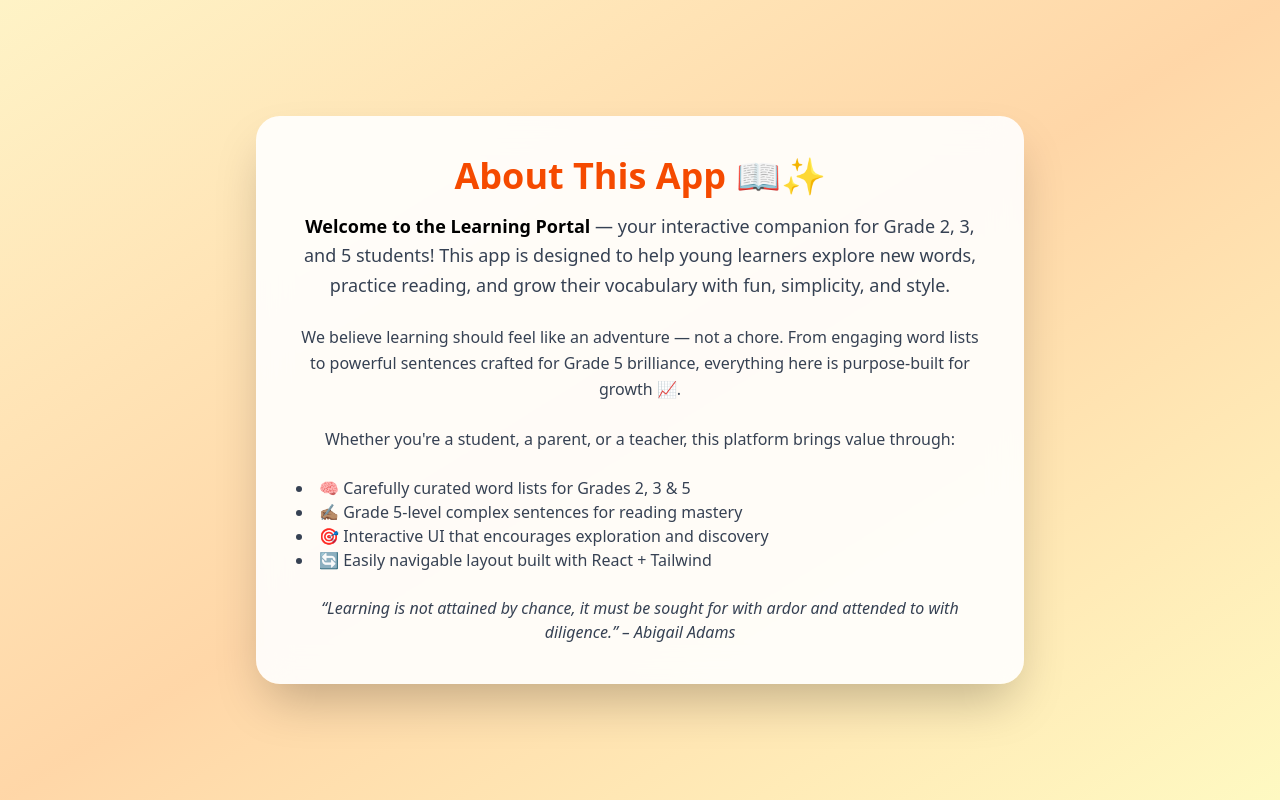
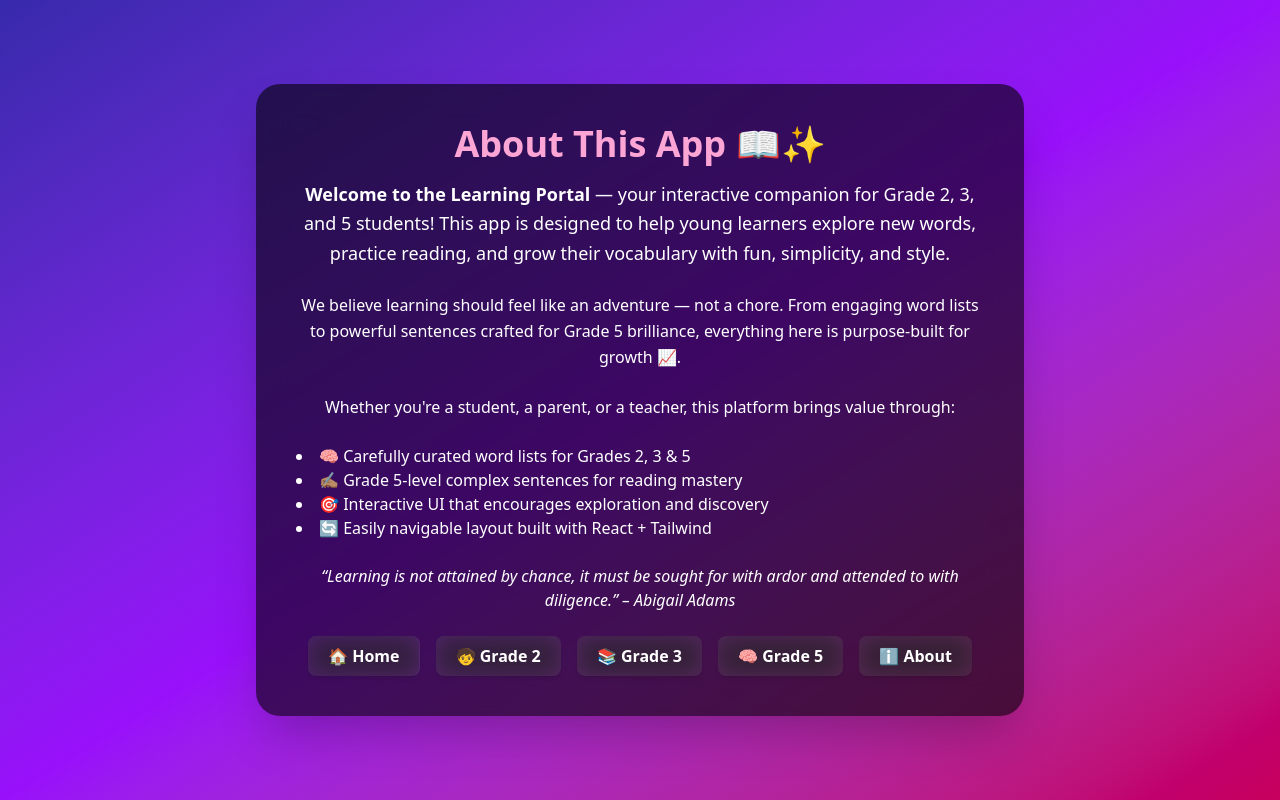
Before and after one commit to dikie001/KidZone, a React (Vite) app: page /about in a window 1280 px wide. Built offline with nearby package versions, Linux system fonts and the light colour scheme.

Commit message:
feat: Revamp About and Memory components with enhanced styling and navigation links

```diff
--- a/src/About.jsx
+++ b/src/About.jsx
@@ -1,32 +1,67 @@
 import React from "react";
+import { Link } from "react-router-dom";
 
 const About = () => {
   return (
-    <div className="min-h-screen bg-gradient-to-br from-amber-100 via-orange-200 to-yellow-100 p-8 flex flex-col items-center justify-center text-center">
-      <div className="bg-white/90 backdrop-blur-lg shadow-2xl rounded-3xl p-10 max-w-3xl">
-        <h1 className="text-4xl font-extrabold text-orange-600 mb-4">About This App 📖✨</h1>
-        <p className="text-lg text-gray-700 leading-relaxed mb-6">
-          <span className="font-semibold text-black">Welcome to the Learning Portal</span> — your interactive companion for Grade 2, 3, and 5 students!
+    <div className="min-h-screen bg-gradient-to-br from-indigo-800 via-purple-600 to-pink-700 p-8 flex flex-col items-center justify-center text-center">
+      <div className="bg-black/60 backdrop-blur-lg shadow-2xl rounded-3xl p-10 max-w-3xl">
+        <h1 className="text-4xl font-extrabold text-pink-300 mb-4">About This App 📖✨</h1>
+        <p className="text-lg text-white leading-relaxed mb-6">
+          <span className="font-semibold text-white">Welcome to the Learning Portal</span> — your interactive companion for Grade 2, 3, and 5 students!
           This app is designed to help young learners explore new words, practice reading, and grow their vocabulary with fun, simplicity, and style.
         </p>
 
-        <p className="text-gray-700 leading-relaxed mb-6">
+        <p className="text-white leading-relaxed mb-6">
           We believe learning should feel like an adventure — not a chore. From engaging word lists to powerful sentences crafted for Grade 5 brilliance,
           everything here is purpose-built for growth 📈.
         </p>
 
-        <p className="text-gray-700 leading-relaxed mb-6">
+        <p className="text-white leading-relaxed mb-6">
           Whether you're a student, a parent, or a teacher, this platform brings value through:
         </p>
 
-        <ul className="text-left text-gray-700 list-disc list-inside mb-6">
+        <ul className="text-left text-white list-disc list-inside mb-6">
           <li>🧠 Carefully curated word lists for Grades 2, 3 & 5</li>
           <li>✍🏽 Grade 5-level complex sentences for reading mastery</li>
           <li>🎯 Interactive UI that encourages exploration and discovery</li>
           <li>🔄 Easily navigable layout built with React + Tailwind</li>
         </ul>
 
-        <p className="text-gray-700 italic">“Learning is not attained by chance, it must be sought for with ardor and attended to with diligence.” – Abigail Adams</p>
+        <p className="text-white italic">“Learning is not attained by chance, it must be sought for with ardor and attended to with diligence.” – Abigail Adams</p>
+
+        {/* Navigation Links */}
+        <div className="flex flex-wrap gap-4 justify-center mt-6">
+          <Link
+            to="/"
+            className="bg-white/10 hover:bg-white/20 py-2 px-5 rounded-lg text-white font-semibold shadow-md backdrop-blur-md transition"
+          >
+            🏠 Home
+          </Link>
+          <Link
+            to="/grade-2"
+            className="bg-white/10 hover:bg-white/20 py-2 px-5 rounded-lg text-white font-semibold shadow-md backdrop-blur-md transition"
+          >
+            🧒 Grade 2
+          </Link>
+          <Link
+            to="/grade-3"
+            className="bg-white/10 hover:bg-white/20 py-2 px-5 rounded-lg text-white font-semibold shadow-md backdrop-blur-md transition"
+          >
+            📚 Grade 3
+          </Link>
+          <Link
+            to="/grade-5"
+            className="bg-white/10 hover:bg-white/20 py-2 px-5 rounded-lg text-white font-semibold shadow-md backdrop-blur-md transition"
+          >
+            🧠 Grade 5
+          </Link>
+          <Link
+            to="/about"
+            className="bg-white/10 hover:bg-white/20 py-2 px-5 rounded-lg text-white font-semibold shadow-md backdrop-blur-md transition"
+          >
+            ℹ️ About
+          </Link>
+        </div>
       </div>
     </div>
   );
--- a/src/Memory.jsx
+++ b/src/Memory.jsx
@@ -2,6 +2,14 @@ import React from "react";
 import { Link } from "react-router-dom";
 
 const Memory = () => {
+  const navLinks = [
+    { path: "/", label: "🏠 Home" },
+    { path: "/grade-2", label: "🧒 Grade 2" },
+    { path: "/grade-3", label: "📚 Grade 3" },
+    { path: "/grade-5", label: "🧠 Grade 5" },
+    { path: "/about", label: "ℹ️ About" },
+  ];
+
   const verses = [
     {
       name: "Matilda Awino",
@@ -32,19 +40,16 @@ const Memory = () => {
       </h1>
 
       {/* Navigation */}
-      <div className="flex flex-wrap gap-4 justify-center mb-10">
-        <Link
-          to="/words"
-          className="bg-gradient-to-r from-indigo-700 to-violet-700 hover:from-indigo-600 hover:to-violet-600 px-5 py-2 rounded-lg font-semibold shadow-md transition-all duration-300"
-        >
-          📚 Reading
-        </Link>
-        <Link
-          to="/grade-3"
-          className="bg-gradient-to-r from-purple-700 to-pink-600 hover:from-purple-600 hover:to-pink-500 px-5 py-2 rounded-lg font-semibold shadow-md transition-all duration-300"
-        >
-          🧠 Grade 3
-        </Link>
+      <div className="flex flex-wrap gap-3 justify-center mb-12">
+        {navLinks.map((link, i) => (
+          <Link
+            key={i}
+            to={link.path}
+            className="bg-white/5 hover:bg-white/10 px-4 py-2 rounded-xl text-white font-medium tracking-wide transition-all duration-300 shadow-md backdrop-blur-md"
+          >
+            {link.label}
+          </Link>
+        ))}
       </div>
 
       {/* Memory Verse Cards */}
@@ -73,9 +78,3 @@ const Memory = () => {
 export default Memory;
 // This component is a simple memory verse display page with navigation links and styled cards for each verse.
 // It uses Tailwind CSS for styling and React Router for navigation.
-// The component is structured to be responsive and visually appealing, with a gradient background and hover effects on the cards.
-// The verses are hardcoded in an array, and each verse is displayed in a card format with a name, reference, and text.
-// The navigation links allow users to navigate to other parts of the app, such as the reading section and Grade 3 words.
-// The component is designed to be easy to read and understand, with clear typography and spacing.
-// The use of Tailwind CSS classes allows for quick adjustments to the design without needing to write custom CSS.
-// The component is functional and can be easily integrated into a larger React application.
```
